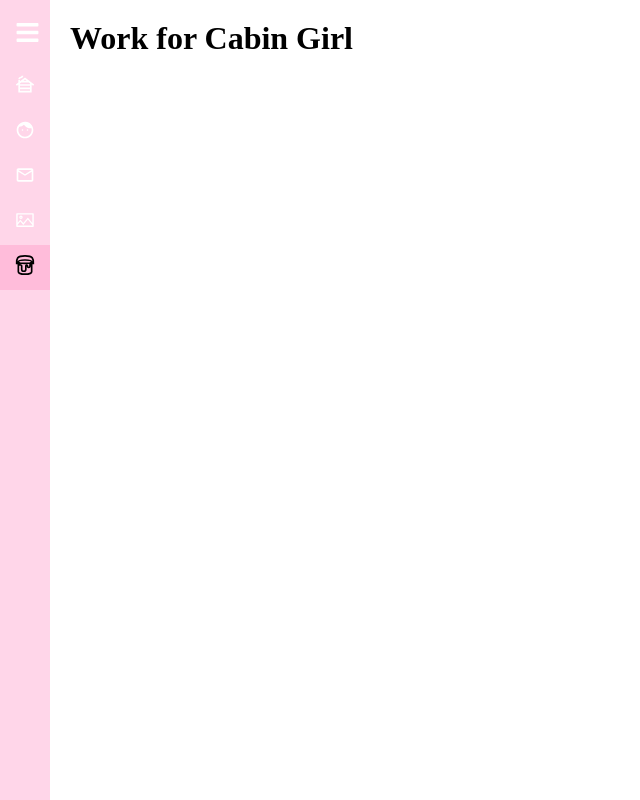
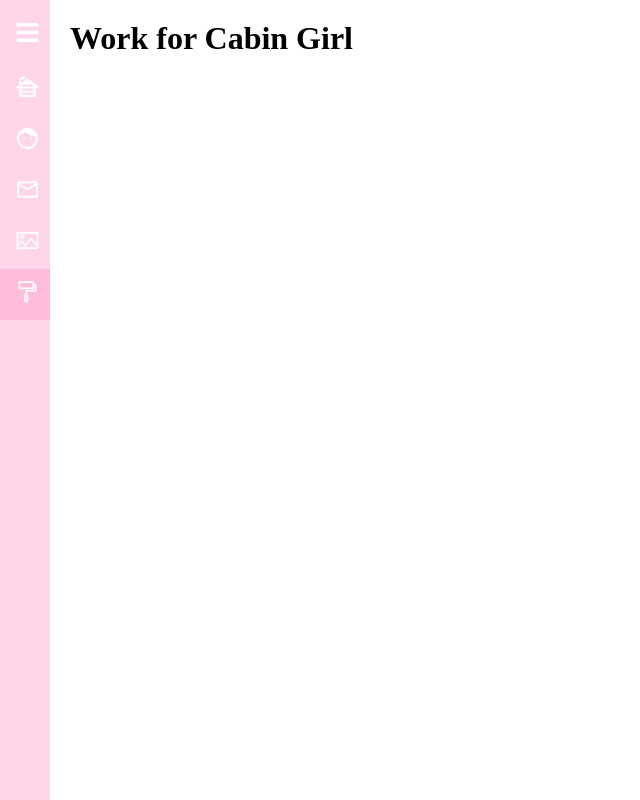
Before and after one commit to wagnergabe/Cabin-Girl, a React (Create React App) app: page /employment in a window 1280 px wide. Shown: the whole page, without its empty margins (0-640 px from the left). Built offline with nearby package versions, Linux system fonts and the light colour scheme.

Commit message:
fixed icon

```diff
--- a/src/App.css
+++ b/src/App.css
@@ -39,13 +39,13 @@ main{
 }
 .link:hover{
   background:	#ffbcda;
-  color: #000;
+  color: #fff;
   transition: all 0.5s;
 }
 .active{
   background: 	#ffbcda;
-  color: #000;
+  color: #fff;
 }
 .icon, .link_text{
-  font-size: 20px;
+  font-size: 25px;
 }
--- a/src/components/Sidebar.jsx
+++ b/src/components/Sidebar.jsx
@@ -1,8 +1,7 @@
 import React, { useState } from "react";
 import {MdOutlineCabin, MdOutlineMailOutline} from "react-icons/md";
 import { CgGirl } from "react-icons/cg";
-import { AiOutlinePicture } from "react-icons/ai";
-import { GrPaint } from "react-icons/gr";
+import { AiOutlinePicture, AiOutlineFormatPainter } from "react-icons/ai";
 import { FaBars } from "react-icons/fa";
 import { NavLink } from "react-router-dom";
 
@@ -12,7 +11,7 @@ const Sidebar = ({children}) => {
   const menuItem = [
     {
       path: "/",
-      name: "home",
+      name: "Home",
       icon: <MdOutlineCabin />,
     },
     {
@@ -33,7 +32,7 @@ const Sidebar = ({children}) => {
     {
       path: "/employment",
       name: "Employment",
-      icon: <GrPaint />,
+      icon: <AiOutlineFormatPainter />,
     },
   ];
 
```
